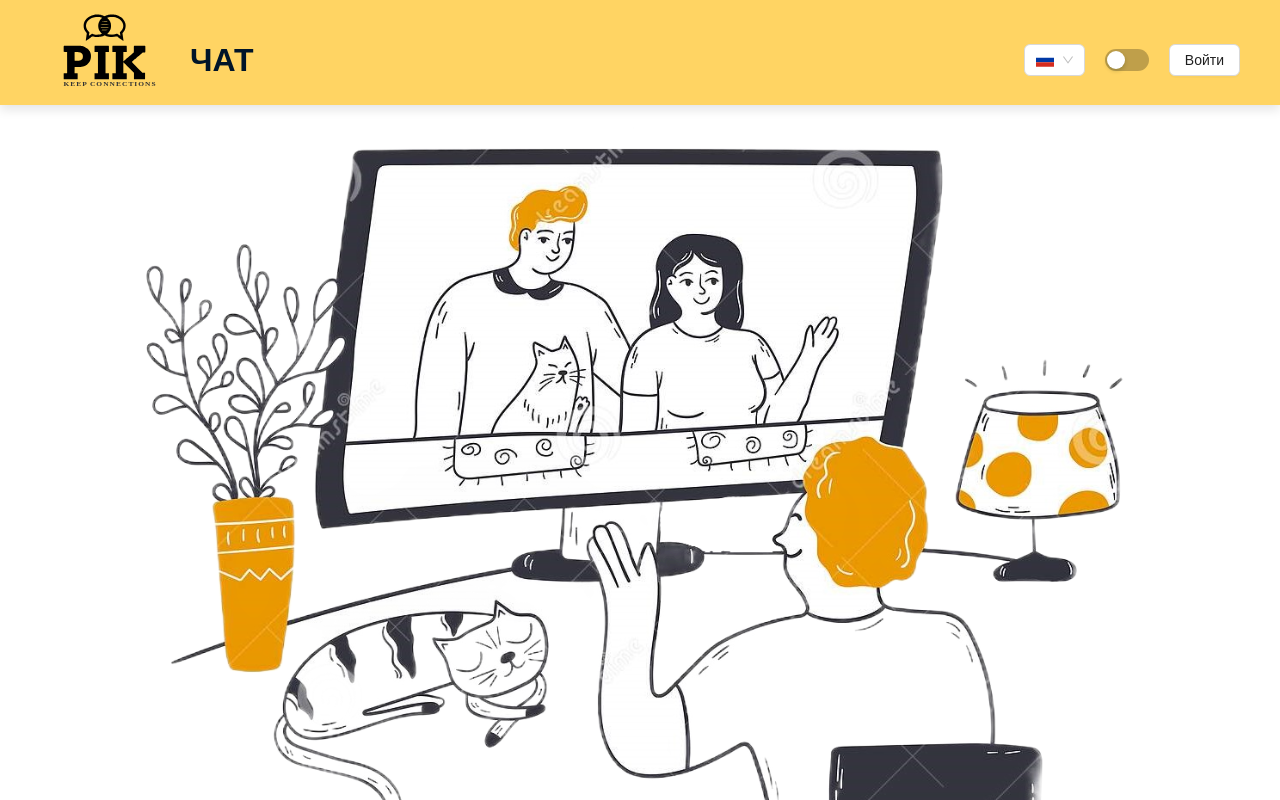
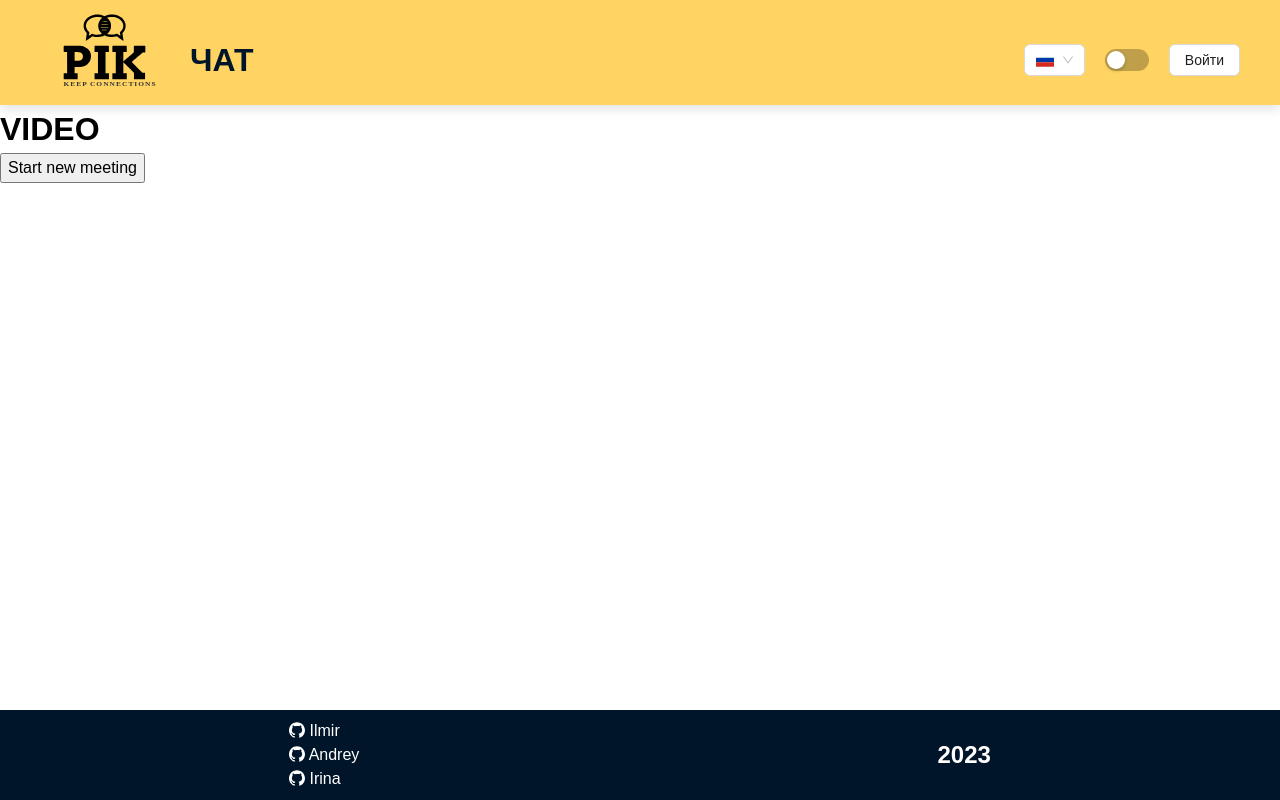
Before and after one commit to h1stil/video-chat, a React (Create React App) app: page /video in a window 1280 px wide. Built offline with nearby package versions, Linux system fonts and the light colour scheme; no server answers.

Commit message:
feat: add join-button

```diff
--- a/src/App.tsx
+++ b/src/App.tsx
@@ -8,8 +8,15 @@
 import StartPage from "./pages/StartPage";
 import MainPage from "./modules/MainPage/MainPage";
 import Video from "./pages/video";
+import { useEffect } from "react";
+import socketIOClient from "socket.io-client";
+
+const WS = "http://localhost:3001";
 
 function App() {
+  useEffect(() => {
+    socketIOClient(WS);
+  }, []);
   return (
     <div className="wrapper">
       <Header />
--- /dev/null
+++ b/src/context/RoomContext.tsx
@@ -0,0 +1,18 @@
+import { createContext } from "react";
+import socketIOClient from "socket.io-client";
+
+const WS = "http://localhost:3001";
+
+export const RoomContext = createContext<null | any>(null);
+
+const ws = socketIOClient(WS);
+
+interface Props {
+  children: React.ReactNode;
+}
+
+export const RoomProvider: React.FunctionComponent<Props> = ({
+  children,
+}: Props) => {
+  return <RoomContext.Provider value={ws}>{children}</RoomContext.Provider>;
+};
--- a/src/index.tsx
+++ b/src/index.tsx
@@ -3,6 +3,7 @@
 import App from "./App";
 import { BrowserRouter } from "react-router-dom";
 import "./i18n";
+import { RoomProvider } from "./context/RoomContext";
 
 const root = ReactDOM.createRoot(
   document.getElementById("root") as HTMLElement
@@ -10,7 +11,9 @@
 root.render(
   <React.StrictMode>
     <BrowserRouter>
-      <App />
+      <RoomProvider>
+        <App />
+      </RoomProvider>
     </BrowserRouter>
   </React.StrictMode>
 );
--- /dev/null
+++ b/src/modules/Buttons/JoinButton.tsx
@@ -0,0 +1,10 @@
+import React, { useContext } from "react";
+import { RoomContext } from "../../context/RoomContext";
+
+export const JoinButton: React.FC = () => {
+  const { ws } = useContext(RoomContext);
+  const joinRoom = () => {
+    ws.emit("join-room");
+  };
+  return <button onClick={joinRoom}>Start new meeting</button>;
+};
--- a/src/pages/video.tsx
+++ b/src/pages/video.tsx
@@ -1,9 +1,11 @@
+import { JoinButton } from "../modules/Buttons/JoinButton";
 import "./video.css";
 
 const Video = () => {
   return (
     <div>
-      <img className="startpage__pic" src="../../../001.png"></img>
+      <h1>VIDEO</h1>
+      <JoinButton />
     </div>
   );
 };
```
